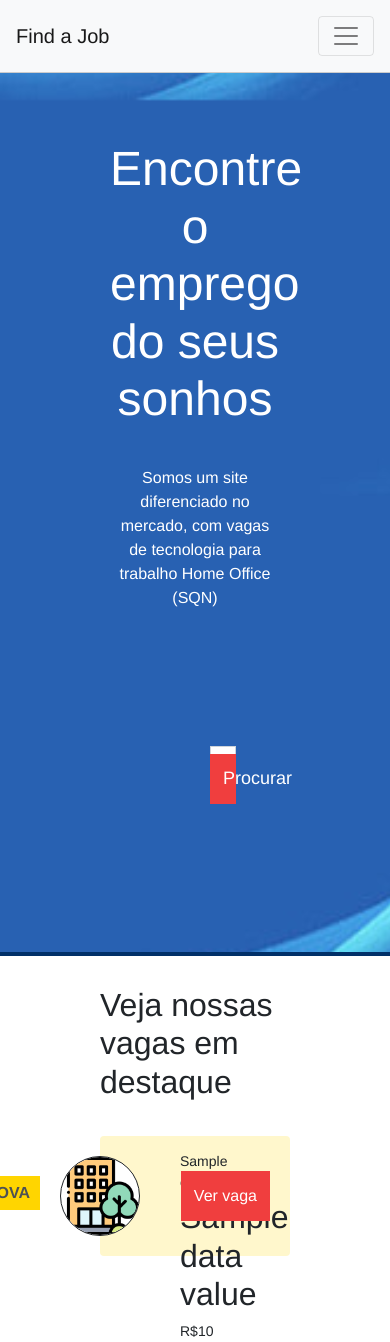
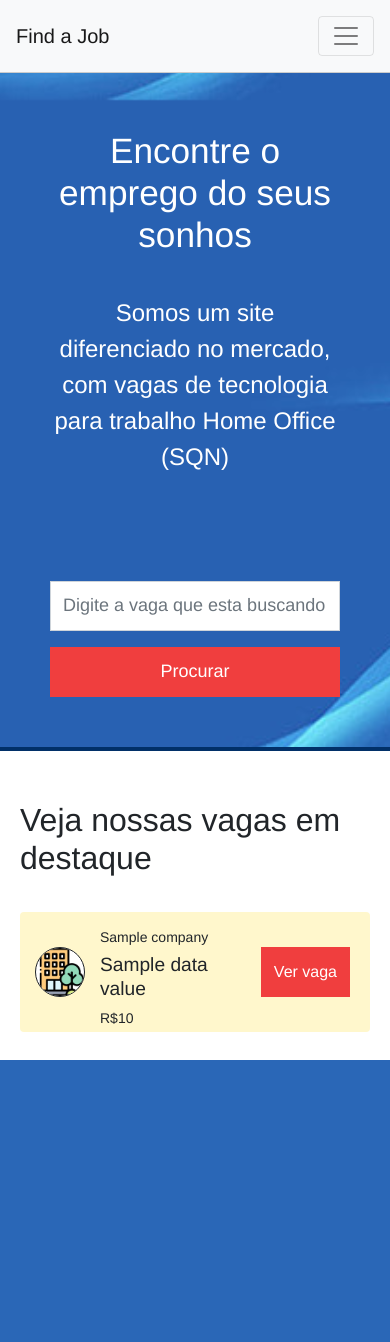
Before and after one commit to fglanna/Projeto_Find_a_Job, a Node server app: template views/index.handlebars in a window 390 px wide. After the commit the page ends 1060 px from the top, so only its background shows below. Run offline with Node 20, Linux system fonts and the light colour scheme; the template is opened without the code that fills it: most values are stand-ins (such as "Sample title", 1, 10 or a date in 2020); data that the repository does not hold is empty; some libraries are stand-ins or nearby versions.

Commit message:
CSS responsivo media query

```diff
--- a/public/css/style.css
+++ b/public/css/style.css
@@ -253,3 +253,70 @@
     color: #FFFFFF;
     text-decoration: none;
 }
+
+/* responsivo */
+
+@media (max-width: 481px) {
+    /* navbar */
+    #navbarNav {
+        text-align: center;
+    }
+    /* home */
+    #top-container {
+        padding: 50px;
+        padding-top: 100px;
+
+    }
+    #main-title {
+        font-size: 2.2rem;
+    }
+    #main-subtitle {
+        font-size: 1.5rem;
+    }
+    #search-form {
+        padding: 0;
+    }
+    #jobs-container {
+        padding: 20px;
+    }
+    .list-group-item {
+        padding: 15px 85px;
+    }
+    .list-group-item h2 {
+        font-size: 1.2rem;
+        width: 80%;
+    }
+    .list-group-item img {
+        width: 50px;
+        left: 15px;
+        top: calc(50% - 25px);
+    }
+    .new-job .new-job-label {
+        display: none;
+    }
+    /* job View */
+    .back-link {
+        margin.left: 30px;
+    }
+    #job-view-container p {
+        font-size: 1.3rem;
+    }
+    .job-desc {
+        width: 80%;
+    }
+
+    /* add view */
+
+    #form-box {
+        padding: 25px;
+    }
+
+    #form-box h2 {
+        font-size: 1rem;
+        text-align: center;
+    }
+
+    #form-box button {
+        width: 100%;
+    }
+}
```
